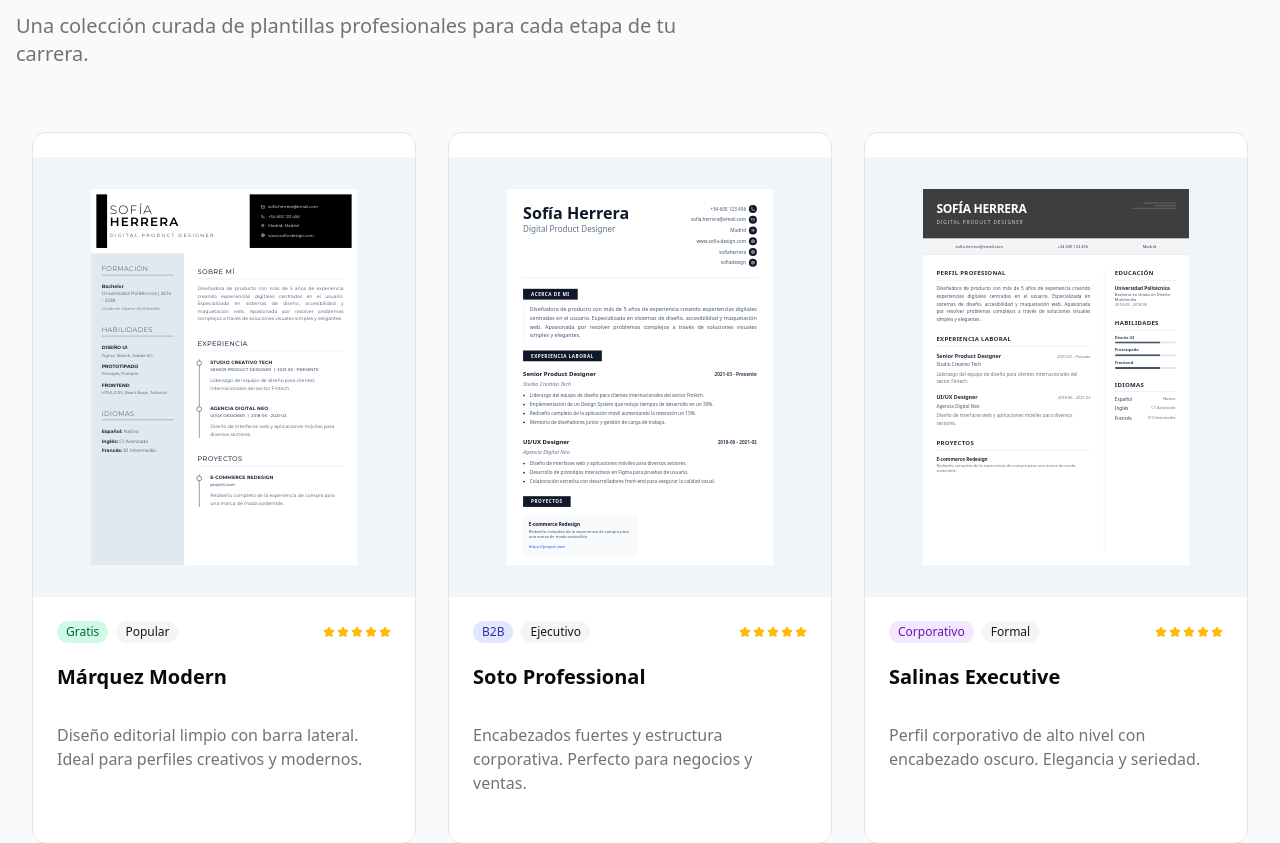
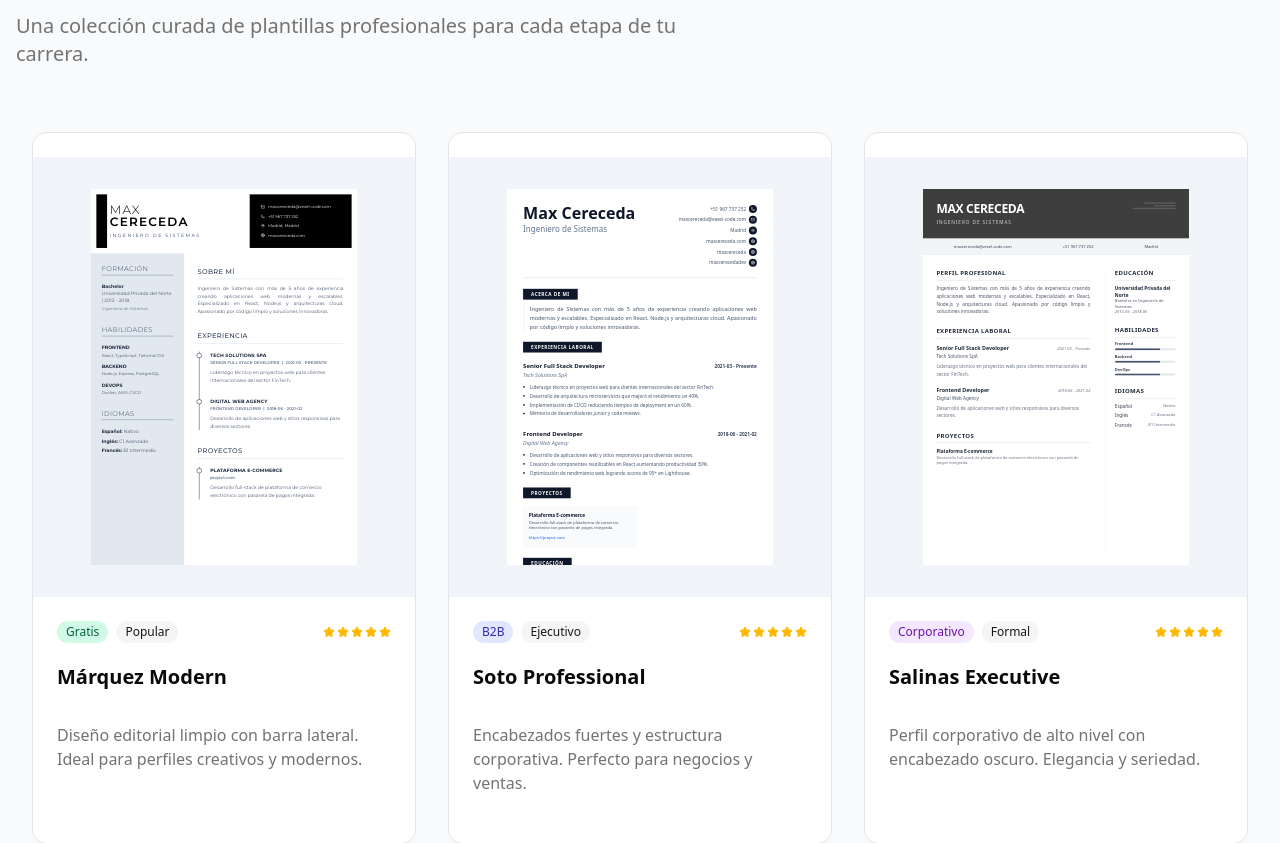
Before and after one commit to maxcerecedadev/cv-maker, a React (Vite) app: page / in a window 1280 px wide. Shown: the part 1404-2247 px from the top of the page. Built offline with nearby package versions, Linux system fonts and the light colour scheme.

Commit message:
feat: Add initial home page and sample resume data.

```diff
--- a/src/data/sample.ts
+++ b/src/data/sample.ts
@@ -1,87 +1,90 @@
 export const sampleResume = {
   basics: {
-    name: "CELIA MÁRQUEZ",
-    label: "DISEÑADORA GRÁFICA",
-    email: "hola@unsitiogenial.es",
-    phone: "(91) 1234-5678",
-    url: "unsitiogenial.es",
+    name: "MAX CERECEDA",
+    label: "INGENIERO DE SISTEMAS",
+    email: "maxcereceda@vexel-code.com",
+    phone: "+51 967 737 252",
+    url: "maxcereceda.com",
     summary:
-      "Lorem ipsum dolor sit amet, consectetur adipiscing elit, sed do eiusmod tempor incididunt ut labore et dolore magna aliqua. Ut enim ad minim veniam.",
+      "Ingeniero de Sistemas con más de 5 años de experiencia desarrollando aplicaciones web modernas y escalables. Especializado en React, Node.js y arquitecturas cloud. Apasionado por código limpio y soluciones innovadoras.",
     location: {
-      city: "Calle Cualquiera 123",
-      region: "Cualquier Lugar",
+      city: "Lima",
+      region: "Perú",
     },
     profiles: [
       {
         network: "LinkedIn",
-        username: "celiamarquez",
-        url: "https://linkedin.com/in/celiamarquez",
+        username: "maxcereceda",
+        url: "https://linkedin.com/in/maxcereceda",
+      },
+      {
+        network: "GitHub",
+        username: "maxcerecedadev",
+        url: "https://github.com/maxcerecedadev",
       },
     ],
   },
   work: [
     {
-      name: "EMPRESA ENSIGNA",
-      position: "DISEÑADORA JUNIOR",
-      startDate: "2020",
+      name: "TECH SOLUTIONS SPA",
+      position: "SENIOR FULL STACK DEVELOPER",
+      startDate: "2021",
       endDate: "Presente",
-      summary: "Lorem ipsum dolor sit amet, consectetur adipiscing elit, sed do eiusmod tempor.",
+      summary:
+        "Liderazgo técnico en proyectos web para clientes internacionales del sector FinTech.",
       highlights: [
-        "Lorem ipsum dolor sit amet, consectetu.",
-        "Sed do eiusmod tempor incididunt ut sit.",
-        "Dolore magna aliqua. Ut enim ad minim.",
+        "Desarrollo de arquitectura microservicios que mejoró el rendimiento un 40%.",
+        "Implementación de CI/CD reduciendo tiempos de deployment en un 60%.",
+        "Mentoría de desarrolladores junior y code reviews.",
       ],
     },
     {
-      name: "EMPRESA BORCELLE",
-      position: "DISEÑADORA GRÁFICA",
-      startDate: "2017",
-      endDate: "2020",
-      summary: "Lorem ipsum dolor sit amet, consectetur adipiscing elit, sed do eiusmod tempor.",
+      name: "DIGITAL WEB AGENCY",
+      position: "FRONTEND DEVELOPER",
+      startDate: "2018",
+      endDate: "2021",
+      summary: "Desarrollo de aplicaciones web y sitios responsivos para diversos sectores.",
       highlights: [
-        "Lorem ipsum dolor sit amet, consectetu.",
-        "Sed do eiusmod tempor incididunt ut.",
-        "Dolore magna aliqua. Ut enim ad minim.",
+        "Creación de componentes reutilizables en React aumentando productividad 30%.",
+        "Optimización de rendimiento web logrando scores de 95+ en Lighthouse.",
+        "Colaboración con equipos de diseño y backend.",
       ],
     },
     {
-      name: "EMPRESA SALFORD",
-      position: "ASISTENTE DE DISEÑO",
-      startDate: "2012",
-      endDate: "2017",
+      name: "STARTUP INNOVADORA",
+      position: "DESARROLLADOR WEB JUNIOR",
+      startDate: "2016",
+      endDate: "2018",
       summary:
-        "Lorem ipsum dolor sit amet, consectetur adipiscing elit, sed do eiusmod tempor adipiscing elit, sed do eiusmod tempor.",
+        "Desarrollo de features para plataforma SaaS utilizada por más de 10,000 usuarios activos.",
       highlights: [
-        "Lorem ipsum dolor sit amet, consectetu.",
-        "Sed do eiusmod tempor incididunt ut.",
-        "Dolore magna aliqua. Ut enim ad minim.",
+        "Implementación de nuevas funcionalidades usando JavaScript y Vue.js.",
+        "Resolución de bugs y mejora de UX basada en feedback de usuarios.",
+        "Participación activa en dailies y sprint plannings.",
       ],
     },
   ],
   education: [
     {
-      institution: "UNIVERSIDAD DE DISEÑO",
-      area: "Diseño Gráfico",
+      institution: "UNIVERSIDAD PRIVADA DEL NORTE",
+      area: "Ingeniería de Sistemas",
       studyType: "GRADO",
-      startDate: "2008",
-      endDate: "2012",
-    },
-    {
-      institution: "ESCUELA DE ARTE",
-      area: "Artes Plásticas",
-      studyType: "BACHILLERATO",
-      startDate: "2006",
-      endDate: "2008",
+      startDate: "2013",
+      endDate: "2018",
     },
   ],
   skills: [
     {
-      name: "DISEÑO WEB",
-      keywords: ["Photoshop", "Illustrator", "Figma", "Sketch"],
+      name: "FRONTEND",
+      keywords: ["React", "TypeScript", "Tailwind CSS", "Next.js"],
     },
     {
-      name: "GESTIÓN",
-      keywords: ["Trello", "Asana", "Jira", "Slack"],
+      name: "BACKEND",
+      keywords: ["Node.js", "Express", "PostgreSQL", "MongoDB"],
+    },
+    {
+      name: "DEVOPS",
+      keywords: ["Docker", "AWS", "CI/CD", "Git"],
     },
   ],
   languages: [
@@ -91,7 +94,7 @@ export const sampleResume = {
     },
     {
       language: "Inglés",
-      fluency: "Intermedio",
+      fluency: "Avanzado",
     },
   ],
   projects: [],
--- a/src/pages/home/page.tsx
+++ b/src/pages/home/page.tsx
@@ -7,13 +7,13 @@ import { ResumePreview } from "../../components/resume-preview"
 
 const DEMO_RESUME = {
   basics: {
-    name: "Sofía Herrera",
-    label: "Digital Product Designer",
+    name: "Max Cereceda",
+    label: "Ingeniero de Sistemas",
     image: "",
-    email: "sofia.herrera@email.com",
-    phone: "+34 600 123 456",
-    url: "www.sofia-design.com",
-    summary: "Diseñadora de producto con más de 5 años de experiencia creando experiencias digitales centradas en el usuario. Especializada en sistemas de diseño, accesibilidad y maquetación web. Apasionada por resolver problemas complejos a través de soluciones visuales simples y elegantes.",
+    email: "maxcereceda@vexel-code.com",
+    phone: "+51 967 737 252",
+    url: "maxcereceda.com",
+    summary: "Ingeniero de Sistemas con más de 5 años de experiencia creando aplicaciones web modernas y escalables. Especializado en React, Node.js y arquitecturas cloud. Apasionado por código limpio y soluciones innovadoras.",
     location: {
       address: "Calle Gran Vía 12",
       postalCode: "28013",
@@ -22,53 +22,53 @@ const DEMO_RESUME = {
       region: "Madrid",
     },
     profiles: [
-      { network: "LinkedIn", username: "sofiaherrera", url: "https://linkedin.com/in/sofia" },
-      { network: "Behance", username: "sofiadesign", url: "https://behance.net/sofia" }
+      { network: "LinkedIn", username: "maxcereceda", url: "https://linkedin.com/in/max" },
+      { network: "GitHub", username: "maxcerecedadev", url: "https://github.com/maxcerecedadev" }
     ]
   },
   work: [
     {
-      name: "Studio Creativo Tech",
-      position: "Senior Product Designer",
-      url: "https://studio.com",
+      name: "Tech Solutions SpA",
+      position: "Senior Full Stack Developer",
+      url: "https://techsolutions.com",
       startDate: "2021-03",
       endDate: "Presente",
-      summary: "Liderazgo del equipo de diseño para clientes internacionales del sector Fintech.",
+      summary: "Liderazgo técnico en proyectos web para clientes internacionales del sector FinTech.",
       highlights: [
-        "Implementación de un Design System que redujo tiempos de desarrollo en un 30%.",
-        "Rediseño completo de la aplicación móvil aumentando la retención un 15%.",
-        "Mentoria de diseñadores junior y gestión de carga de trabajo."
+        "Desarrollo de arquitectura microservicios que mejoró el rendimiento un 40%.",
+        "Implementación de CI/CD reduciendo tiempos de deployment en un 60%.",
+        "Mentoría de desarrolladores junior y code reviews."
       ]
     },
     {
-      name: "Agencia Digital Neo",
-      position: "UI/UX Designer",
-      url: "https://neo.agency",
+      name: "Digital Web Agency",
+      position: "Frontend Developer",
+      url: "https://digitalweb.agency",
       startDate: "2018-06",
       endDate: "2021-02",
-      summary: "Diseño de interfaces web y aplicaciones móviles para diversos sectores.",
+      summary: "Desarrollo de aplicaciones web y sitios responsivos para diversos sectores.",
       highlights: [
-        "Desarrollo de prototipos interactivos en Figma para pruebas de usuario.",
-        "Colaboración estrecha con desarrolladores front-end para asegurar la calidad visual."
+        "Creación de componentes reutilizables en React aumentando productividad 30%.",
+        "Optimización de rendimiento web logrando scores de 95+ en Lighthouse."
       ]
     }
   ],
   education: [
     {
-      institution: "Universidad Politécnica",
-      url: "https://upm.es",
-      area: "Grado en Diseño Multimedia",
+      institution: "Universidad Privada del Norte",
+      url: "https://upn.edu.pe",
+      area: "Ingeniería de Sistemas",
       studyType: "Bachelor",
-      startDate: "2014-09",
+      startDate: "2013-09",
       endDate: "2018-06",
       score: "Notable",
-      courses: ["Diseño Centrado en Usuario", "Accesibilidad Web", "Animación Digital"]
+      courses: ["Desarrollo Web", "Bases de Datos", "Arquitectura de Software"]
     }
   ],
   skills: [
-    { name: "Diseño UI", level: "Avanzado", keywords: ["Figma", "Sketch", "Adobe XD"] },
-    { name: "Prototipado", level: "Avanzado", keywords: ["Principle", "Protopie"] },
-    { name: "Frontend", level: "Intermedio", keywords: ["HTML/CSS", "React Basic", "Tailwind"] },
+    { name: "Frontend", level: "Avanzado", keywords: ["React", "TypeScript", "Tailwind CSS"] },
+    { name: "Backend", level: "Avanzado", keywords: ["Node.js", "Express", "PostgreSQL"] },
+    { name: "DevOps", level: "Intermedio", keywords: ["Docker", "AWS", "CI/CD"] },
   ],
   languages: [
     { language: "Español", fluency: "Nativo" },
@@ -77,9 +77,9 @@ const DEMO_RESUME = {
   ],
   projects: [
     {
-      name: "E-commerce Redesign",
-      description: "Rediseño completo de la experiencia de compra para una marca de moda sostenible.",
-      keywords: ["UX Research", "UI Design"],
+      name: "Plataforma E-commerce",
+      description: "Desarrollo full-stack de plataforma de comercio electrónico con pasarela de pagos integrada.",
+      keywords: ["React", "Node.js", "PostgreSQL"],
       url: "https://project.com"
     }
   ]
@@ -92,10 +92,14 @@ export default function HomePage() {
       <header className="sticky top-0 z-50 w-full border-b bg-background/95 backdrop-blur supports-[backdrop-filter]:bg-background/60">
         <div className="container flex h-16 items-center justify-between">
           <div className="flex items-center gap-2">
-            <div className="bg-slate-900 text-white p-1.5 rounded-lg">
-              <LayoutTemplate className="h-5 w-5" />
-            </div>
-            <span className="font-bold text-xl tracking-tight">CV Maker</span>
+            <a href="/">
+              <h1 className="text-xl font-bold tracking-tight bg-gradient-to-r from-primary to-primary/60 bg-clip-text text-transparent">
+                CV Maker
+              </h1>
+            </a>
+            <span className="text-xs px-2 py-0.5 rounded-full bg-secondary text-secondary-foreground font-medium">
+              Beta
+            </span>
           </div>
           <nav className="hidden md:flex gap-8 text-sm font-medium">
             <a href="#features" className="hover:text-primary transition-colors">Características</a>
@@ -320,12 +324,11 @@ export default function HomePage() {
       <footer className="border-t py-12 bg-slate-50 dark:bg-slate-950">
         <div className="container mx-auto px-4">
           <div className="flex flex-col md:flex-row justify-between items-center gap-6">
-            <div className="flex items-center gap-2">
-              <div className="bg-slate-900 text-white p-1.5 rounded-lg">
-                <LayoutTemplate className="h-4 w-4" />
-              </div>
-              <span className="font-bold text-lg tracking-tight">CV Maker</span>
-            </div>
+            <a href="/">
+              <h2 className="text-lg font-bold tracking-tight bg-gradient-to-r from-primary to-primary/60 bg-clip-text text-transparent">
+                CV Maker
+              </h2>
+            </a>
             <p className="text-sm text-slate-500">
               © {new Date().getFullYear()} CV Maker. Desarrollado por <a href="#" className="font-medium hover:text-indigo-600 transition-colors">MaxCerecedaDev</a>.
             </p>
```
